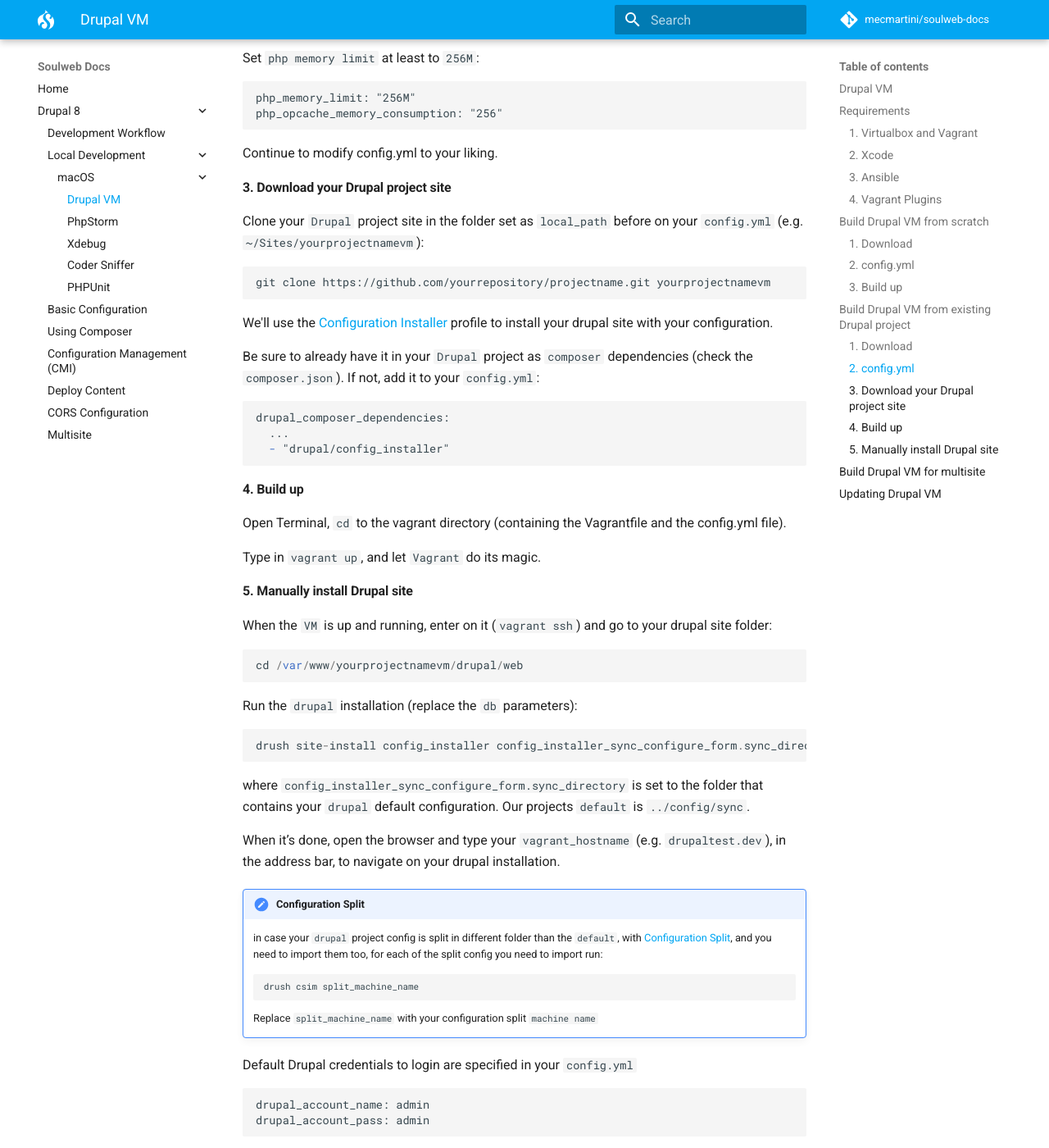
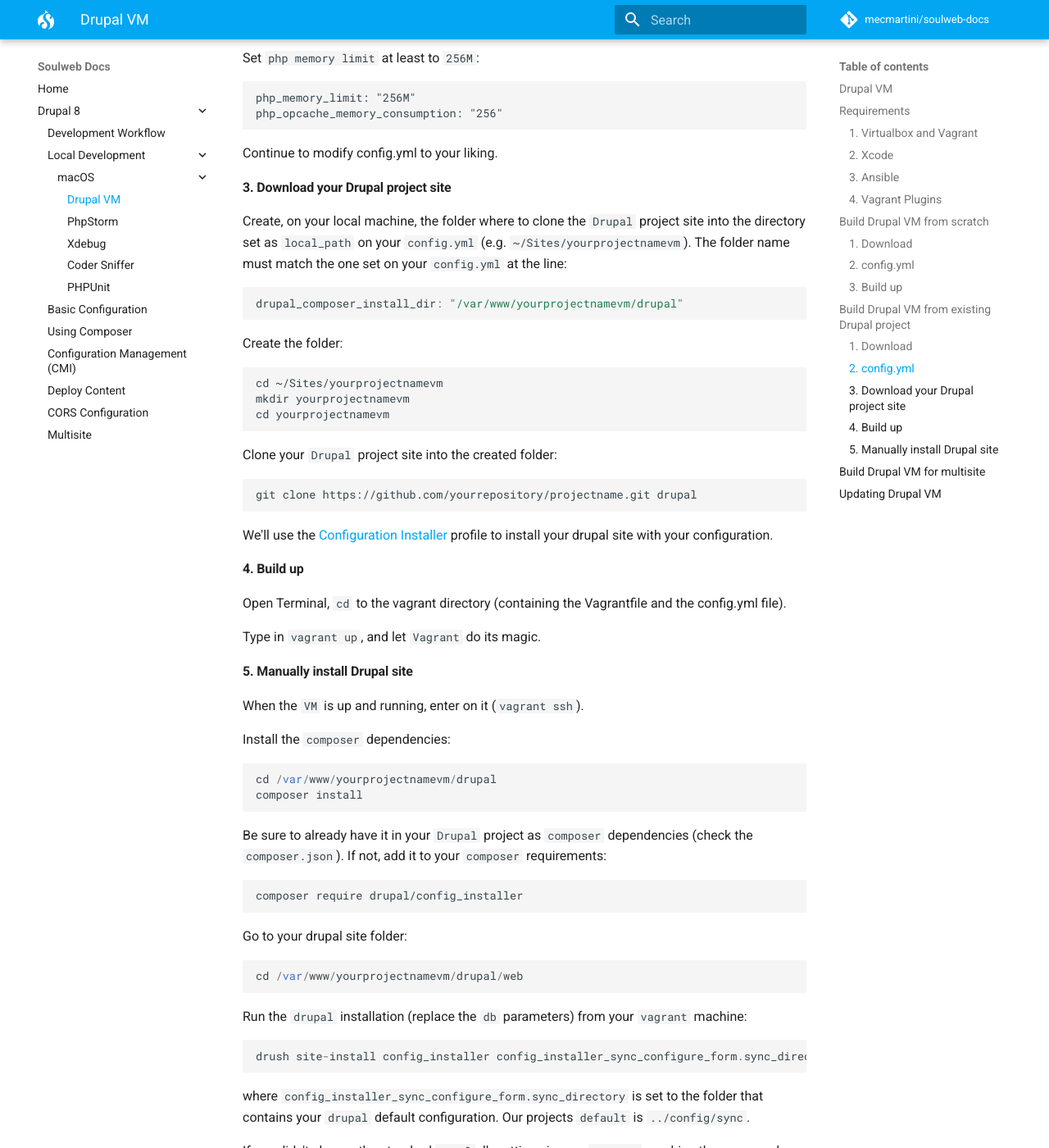
Before and after one commit to mecmartini/soulweb-docs, an MkDocs documentation site: the page built from docs/drupal/drupal_vm.md, in a window 1280 px wide and 1400 px high, scrolled down 5116 px. Shown: the whole window at 82% size. Built offline with MkDocs 1.6.1 and Material for MkDocs 9.7.7, drawn with Linux system fonts in a browser that asks for light colours; comment, search, counter and statistics services are not loaded; old or Windows-style settings are respelled for this version of MkDocs; some of the changed text lies outside the part shown.

Commit message:
Fix docs on Build Drupal VM from existing Drupal project

```diff
--- a/docs/drupal/drupal_vm.md
+++ b/docs/drupal/drupal_vm.md
@@ -211,17 +211,21 @@
 
 #### 3. Download your Drupal project site
 
-Clone your `Drupal` project site in the folder set as `local_path` before on your `config.yml` (e.g. `~/Sites/yourprojectnamevm`):
+Create, on your local machine, the folder where to clone the  `Drupal` project site into the directory set as `local_path` on your `config.yml` (e.g. `~/Sites/yourprojectnamevm`). The folder name must match the one set on your `config.yml` at the line:
 
-    git clone https://github.com/yourrepository/projectname.git yourprojectnamevm
+    drupal_composer_install_dir: "/var/www/yourprojectnamevm/drupal"
+
+Create the folder:
+
+    cd ~/Sites/yourprojectnamevm
+    mkdir yourprojectnamevm
+    cd yourprojectnamevm
+
+Clone your `Drupal` project site into the created folder:
+
+    git clone https://github.com/yourrepository/projectname.git drupal
 
 We'll use the [Configuration Installer](https://www.drupal.org/project/config_installer) profile to install your drupal site with your configuration.
-
-Be sure to already have it in your `Drupal` project as `composer` dependencies (check the `composer.json`). If not, add it to your `config.yml`:
-
-    drupal_composer_dependencies:
-      ...
-      - "drupal/config_installer"
 
 #### 4. Build up
 Open Terminal, `cd` to the vagrant directory (containing the Vagrantfile and the config.yml file).
@@ -230,15 +234,30 @@
 
 #### 5. Manually install Drupal site
 
-When the `VM` is up and running, enter on it (`vagrant ssh`) and go to your drupal site folder:
+When the `VM` is up and running, enter on it (`vagrant ssh`).
+
+Install the `composer` dependencies:
+
+    cd /var/www/yourprojectnamevm/drupal
+    composer install
+
+Be sure to already have it in your `Drupal` project as `composer` dependencies (check the `composer.json`). If not, add it to your `composer` requirements:
+
+    composer require drupal/config_installer
+
+Go to your drupal site folder:
 
     cd /var/www/yourprojectnamevm/drupal/web
 
-Run the `drupal` installation (replace the `db` parameters):
+Run the `drupal` installation (replace the `db` parameters) from your `vagrant` machine:
 
     drush site-install config_installer config_installer_sync_configure_form.sync_directory=../config/sync --db-url=mysql://dbuser:dbpass@127.0.0.1:dbport/dbname --account-name=admin --account-pass=admin -y
 
 where `config_installer_sync_configure_form.sync_directory` is set to the folder that contains your `drupal` default configuration. Our projects `default` is `../config/sync`.
+
+If you didn't change the standard `mysql` db settings in your `vagrant` machine the command should be:
+
+    drush site-install config_installer config_installer_sync_configure_form.sync_directory=../config/sync --db-url=mysql://drupal:drupal@127.0.0.1/drupal --account-name=admin --account-pass=admin -y
 
 When it’s done, open the browser and type your `vagrant_hostname` (e.g. `drupaltest.dev`), in the address bar, to navigate on your drupal installation.
 
```
Also changed, not shown: site/drupal/drupal_vm/index.html, site/mkdocs/search_index.json.
